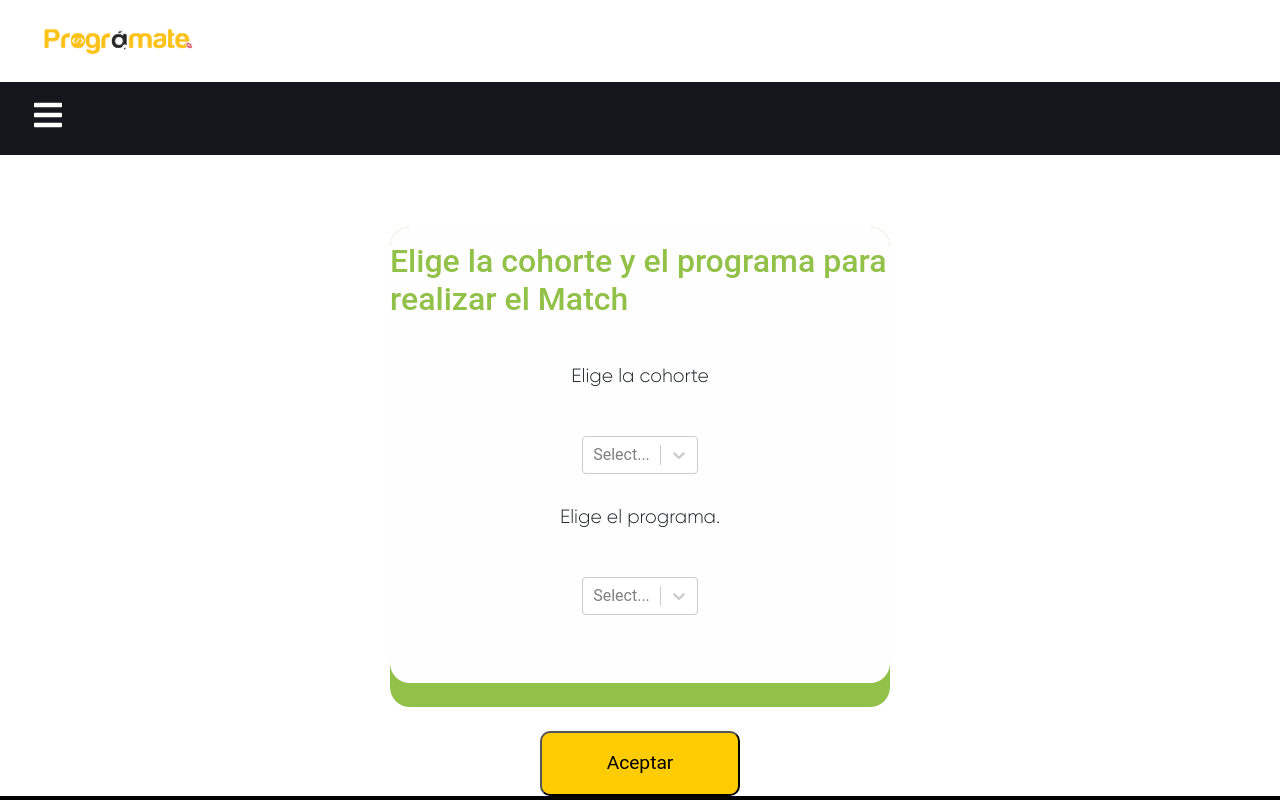
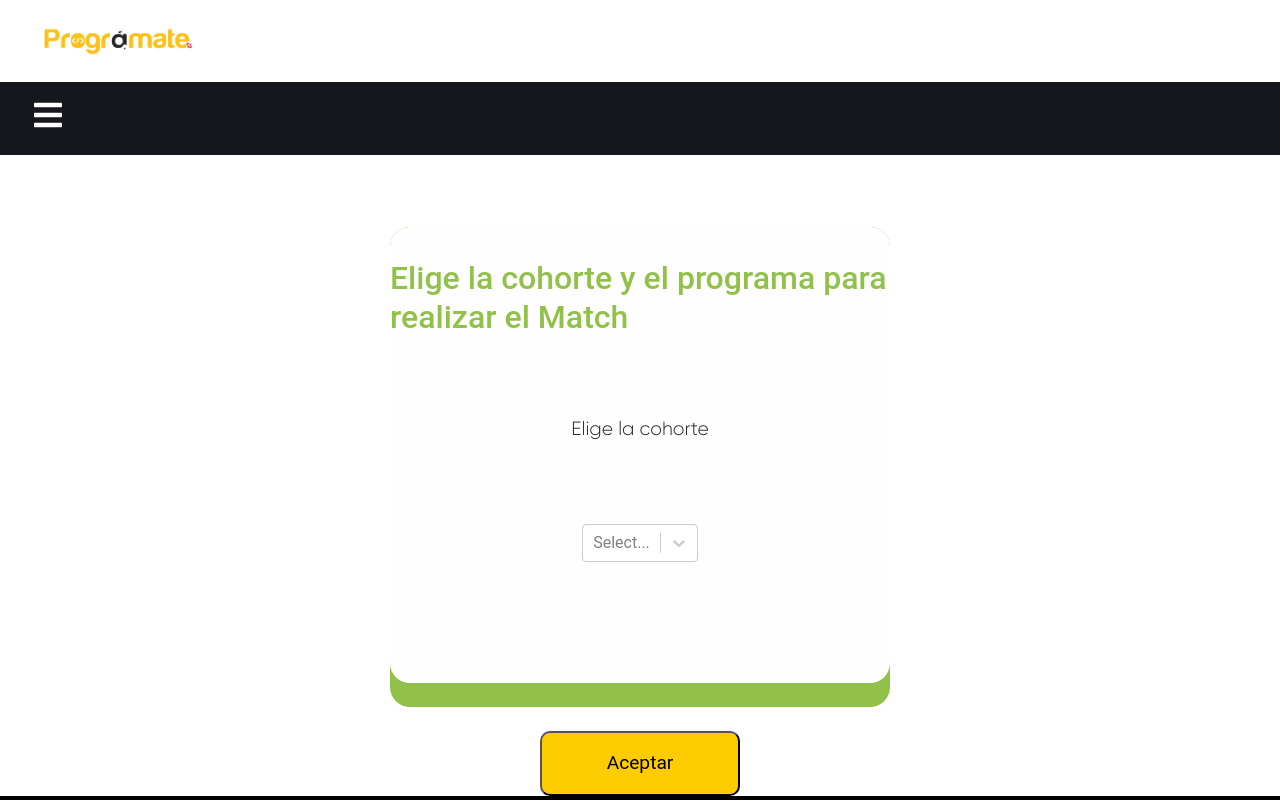
Before and after one commit to programate3/Legacy-Mentoria-Okhlos, a React (Create React App) app in the folder client/: page /MatchForm in a window 1280 px wide. Shown: the top 800 px of the page. Built offline with nearby package versions, Linux system fonts and the light colour scheme.

Commit message:
match modularized

```diff
--- a/client/src/views/Administrator/Match/MatchForm.jsx
+++ b/client/src/views/Administrator/Match/MatchForm.jsx
@@ -1,16 +1,12 @@
 
 import { useState } from 'react'
-import Styles from './matchform.css'
-import Card from '../../../components/Card/Card'
-import Select from 'react-select'
 import axios from 'axios'
-import Sidebar from '../../../components/Sidebar/Sidebar'
 
 import ListStudentMentor from './components/ListStudentMentor/ListStudentMentor';
+import Cohort from './components/Cohort/Cohort';
 
 const MatchForm = () => {
-  let cohort = 0
-  let program = ""
+  let program = "Programate";
   const [students, setStudents] = useState([])
   const [mentors, setMentors] = useState([])
   // permite controlar que componente se va a renderizar: <ListStudentMentor/> ó <ProgramAndCohort/>
@@ -19,48 +15,14 @@ const MatchForm = () => {
   const [done, setDone] = useState(false)
   // almacena los datos de estudiantes y mentores una vez realizado el match
   const [match, setMatch] = useState([])
+  const [cohort, setCohort] = useState(0);
 
   const baseUrl = 'https://fathomless-bastion-33135.herokuapp.com'
 
   // almacena el valor escogido en la seccion de cohorte (corregir)
   const handleTypeSelect = e => {
-    cohort = e.label
+    setCohort(e.label)
   };
-
-  // almacena el valor escogido en la seccion de programa (corregir)
-  const handleSelectPrograms = i => {
-    program = i.label
-  };
-
-  const cohorte = [
-    {
-      value: 1,
-      label: 1
-    },
-    {
-      value: 2,
-      label: 2
-    },
-    {
-      value: 3,
-      label: 3
-    },
-    {
-      value: 4,
-      label: 4
-    }
-  ]
-
-  const programs = [
-    {
-      value: 'Programate',
-      label: 'Programate'
-    },
-    {
-      value: 'Administración de Empresas',
-      label: 'Administración de Empresas'
-    }
-  ]
 
   const getValuesFinal = async () => {
     try {
@@ -87,7 +49,7 @@ const MatchForm = () => {
     }
   }
 
-  // logica del match linea 97 a 210
+  // logica del match linea 52 a 162
   let resultInterest = 0
   let resultAge = 0
   let competencies = 0
@@ -199,44 +161,9 @@ const MatchForm = () => {
     setDone(true)
   }
 
-  // Componente que renderiza el formulario de programa y cohorte
-  const ProgramAndCohort = () => {
-
   return (
-      <div className={Styles.contenedor}>
-        <Sidebar/>
-        <div className={Styles.heder}></div>
-
-        <Card
-          container={
     <>
-              <h3>Elige la cohorte y el programa para realizar el Match</h3>
-              <p>Elige la cohorte</p>
-
-              <Select
-                name='cohorte'
-                options={cohorte} // Options to display in the dropdown
-                onChange={handleTypeSelect}
-              />
-
-              <p>Elige el programa.</p>
-
-              <Select
-                name='programs'
-                options={programs} // Options to display in the dropdown
-                onChange={handleSelectPrograms}
-              />
-
-              <br />
-            </>
-          }
-          bottom={<button onClick={getValuesFinal}>Aceptar</button>}
-        />
-      </div>
-    )
-  }
-
-  return <>{chosenProgram ?
+      {chosenProgram ?
       <ListStudentMentor
         students={students}
         mentors={mentors}
@@ -244,7 +171,12 @@ const MatchForm = () => {
         match={match}
         calculateMatch={calculateMatch}
       /> :
-    <ProgramAndCohort />}</>
+      <Cohort
+        handleTypeSelect={handleTypeSelect}
+        getValuesFinal={getValuesFinal}
+      />}
+    </>
+  )
 }
 
 export default MatchForm
--- /dev/null
+++ b/client/src/views/Administrator/Match/components/Cohort/Cohort.jsx
@@ -0,0 +1,50 @@
+import style from './Cohort.module.css';
+import Sidebar from '../../../../../components/Sidebar/Sidebar';
+import Card from '../../../../../components/Card/Card';
+import Select from 'react-select';
+
+export default function Cohort(props) {
+  const { handleTypeSelect, getValuesFinal } = props;
+
+  const cohorte = [
+    {
+      value: 1,
+      label: 1
+    },
+    {
+      value: 2,
+      label: 2
+    },
+    {
+      value: 3,
+      label: 3
+    },
+    {
+      value: 4,
+      label: 4
+    }
+  ]
+
+	return (
+		<div className={style.contenedor}>
+			<Sidebar />
+			<div className={style.heder}></div>
+
+			<Card
+				container={
+					<>
+						<h3>Elige la cohorte y el programa para realizar el Match</h3>
+						<p>Elige la cohorte</p>
+						<Select
+							name="cohorte"
+							options={cohorte}
+							onChange={handleTypeSelect}
+						/>
+						<br />
+					</>
+				}
+				bottom={<button onClick={getValuesFinal}>Aceptar</button>}
+			/>
+		</div>
+	);
+}
```
Also changed, not shown: client/src/views/Administrator/Match/components/Cohort/Cohort.module.css (added). Lines whose indentation alone changed are shown as unchanged.
